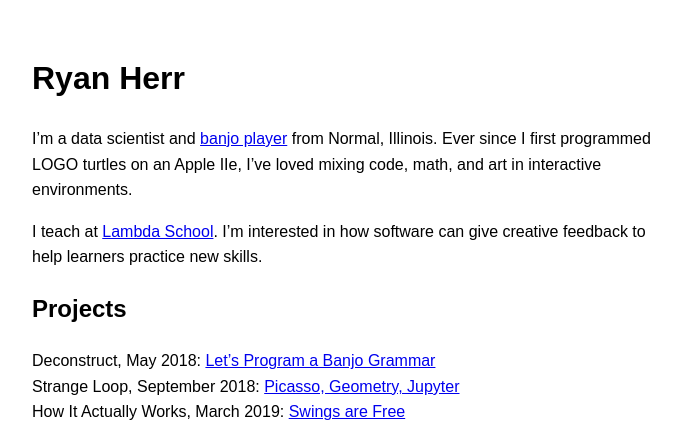
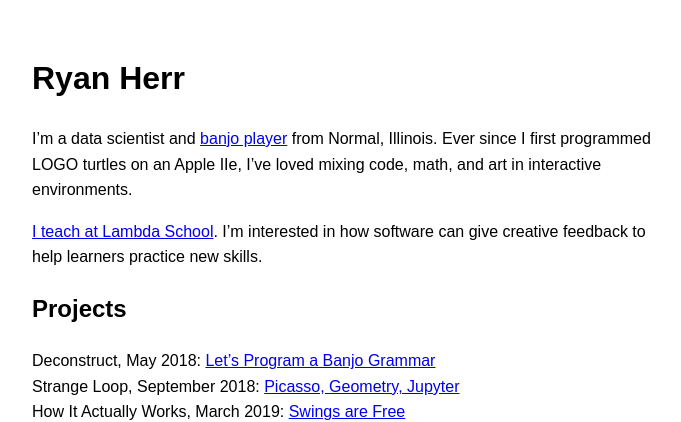
Before and after one commit to rrherr/rrherr.github.io, a Jekyll site: the page built from index.md, in a window 1280 px wide. Shown: the top 422 px of the page, without its empty margins (296-977 px from the left). Built offline with Jekyll 4.4.1, drawn with Linux system fonts in a browser that asks for light colours; our own code applies the rules of GitHub Pages for plain Markdown files; part of the change alters nothing that is shown.

```diff
--- a/index.md
+++ b/index.md
@@ -2,7 +2,7 @@
 
 I'm a data scientist and [banjo player](https://www.youtube.com/playlist?list=PLAwif0tmlJfUaGjOkqTl5RNJQLJH3798I) from Normal, Illinois. Ever since I first programmed LOGO turtles on an Apple IIe, I've loved mixing code, math, and art in interactive environments.
 
-I teach at [Lambda School](https://lambdaschool.com/). I'm interested in how software can give creative feedback to help learners practice new skills.
+[I teach at Lambda School](https://youtu.be/ITypFgnIiRQ). I'm interested in how software can give creative feedback to help learners practice new skills.
 
 ## Projects
 Deconstruct, May 2018: [Let's Program a Banjo Grammar](https://rrherr.github.io/banjo-grammar/)
```
